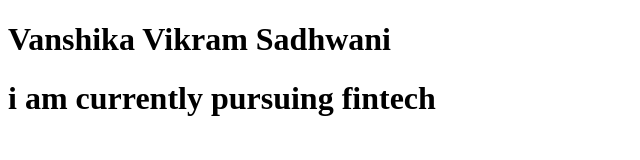
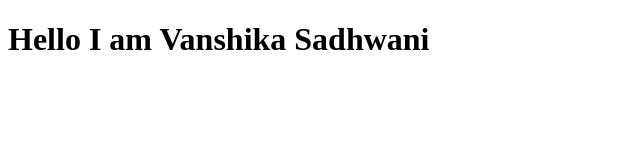
Before and after one commit to vanshika-121205/vanshika_081, a plain HTML site: page index.html in a window 1280 px wide. Shown: the whole page, without its empty margins (0-640 px from the left). Drawn offline with Linux system fonts and the light colour scheme.

Commit message:
change in code

```diff
--- a/index.html
+++ b/index.html
@@ -6,7 +6,6 @@
     <title>Document</title>
 </head>
 <body>
-    <h1>Vanshika Vikram Sadhwani</h1>
-    <h1>i am currently pursuing fintech</h1>
+    <h1>Hello I am Vanshika Sadhwani</h1>
 </body>
 </html>
```
